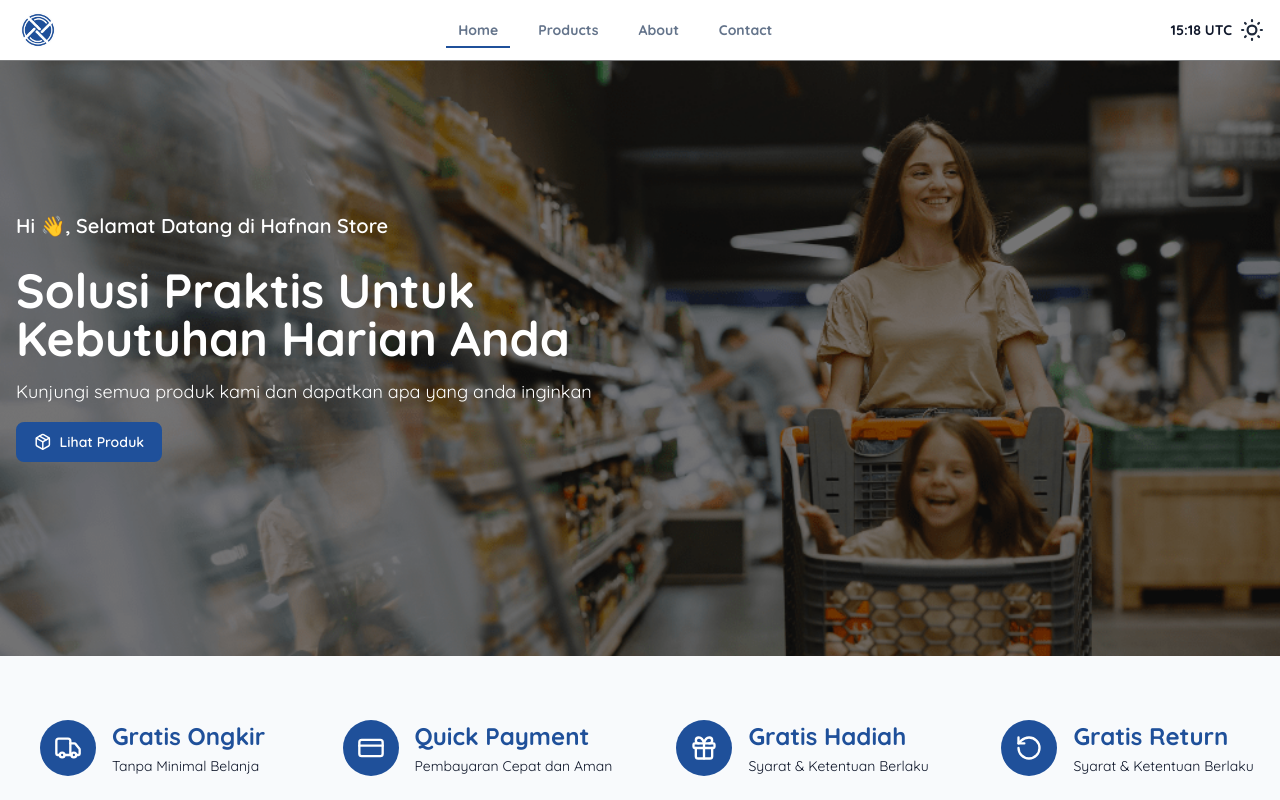
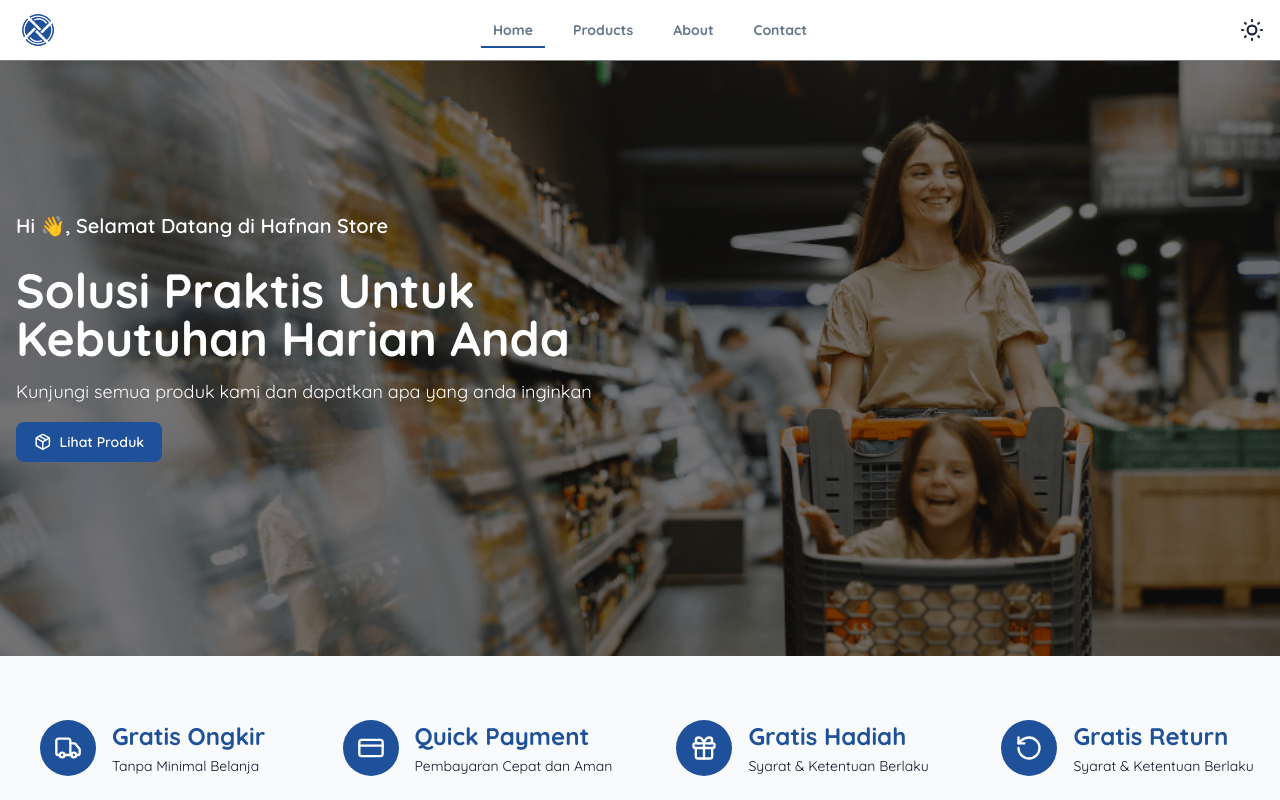
Before and after one commit to anugrahp13/fe-hafnanstore, a React (Vite) app: page / in a window 1280 px wide. Shown: the top 800 px of the page. Built offline with nearby package versions, Linux system fonts and the light colour scheme.

Commit message:
refactor[Header.tsx]: Remove component TimeDisplay in Header.tsx

```diff
--- a/src/components/Header.tsx
+++ b/src/components/Header.tsx
@@ -1,6 +1,5 @@
 import { useEffect, useRef, useState } from "react";
 import { DarkModeToggle } from "./elements/DarkModeToggle";
-import { TimeDisplay } from "./elements/TimeDisplay";
 import { Link, useLocation } from "react-router-dom";
 import dataFooter from "../data/dataFooter";
 import { ChevronUp, Menu, X } from "lucide-react";
@@ -126,7 +125,6 @@ const Header = () => {
             </div>
           </nav>
           <div className="flex gap-2 items-center order-2">
-            <TimeDisplay />
             <DarkModeToggle />
           </div>
         </div>
@@ -224,8 +222,9 @@ const Header = () => {
               ))}
             </div>
             <p className="text-left font-semibold text-sm text-slate-800 dark:text-white">
-            © 2025 <span className="font-bold dark:text-white">Hafnan Store</span>.
-            All rights reserved.
+              © 2025{" "}
+              <span className="font-bold dark:text-white">Hafnan Store</span>.
+              All rights reserved.
             </p>
           </div>
         </div>
```
